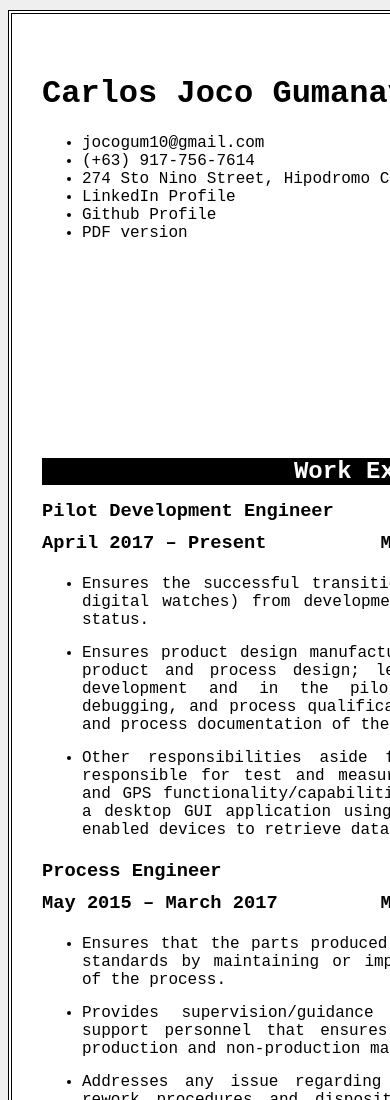
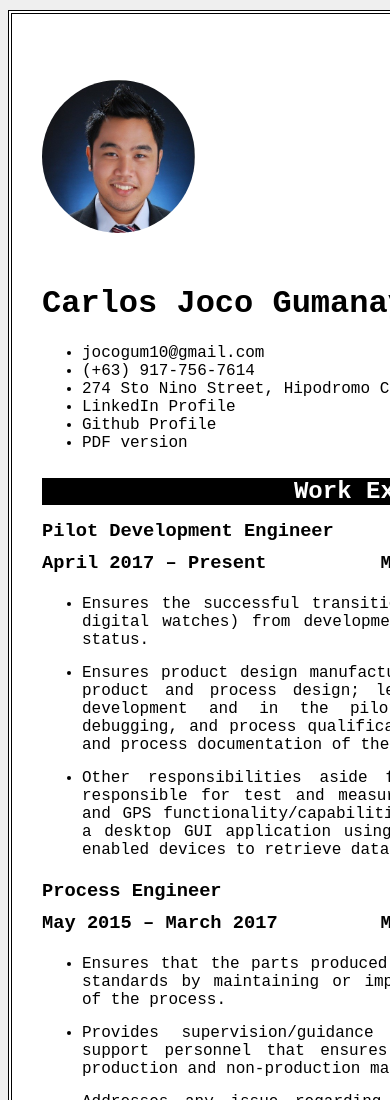
Before and after one commit to jocogum10/resume, a plain HTML site: page index.html in a window 390 px wide. Shown: the top 1100 px of the page. Drawn offline with Linux system fonts and the light colour scheme.

Commit message:
aligned image during resize

```diff
--- a/index.html
+++ b/index.html
@@ -7,6 +7,9 @@
     <body>
         <div id="content">
             <header>
+                <div id="right-header">
+                    <img src="grad_pic.jpg" alt="picture" width="153" height="153">
+                </div>
                 <div id="left-header">
                     <h1>Carlos Joco Gumanay</h1>
                     <ul>
@@ -17,9 +20,6 @@
                         <li><a href="https://github.com/jocogum10" target="_blank">Github Profile</ahttps:></a></li>
                         <li><a href="Resume_Carlos_Joco_Gumanay_032020.pdf" target="_blank">PDF version</a></li>
                     </ul>
-                </div>
-                <div id="right-header">
-                    <img src="grad_pic.jpg" alt="picture" width="153" height="153">
                 </div>
             </header>
             <section>
--- a/style.css
+++ b/style.css
@@ -25,8 +25,17 @@ header{
 }
 #right-header{
     float: right;
-    margin: 16px 83px 16px auto;
+    clear: right;
+    margin: 26px 83px 26px auto;
 }
+
+@media only screen and (max-width: 938px) {
+    #right-header{
+        float: left;
+        width: 100%;
+    }
+}
+
 header img{
     border-radius: 100px;
 }
```
